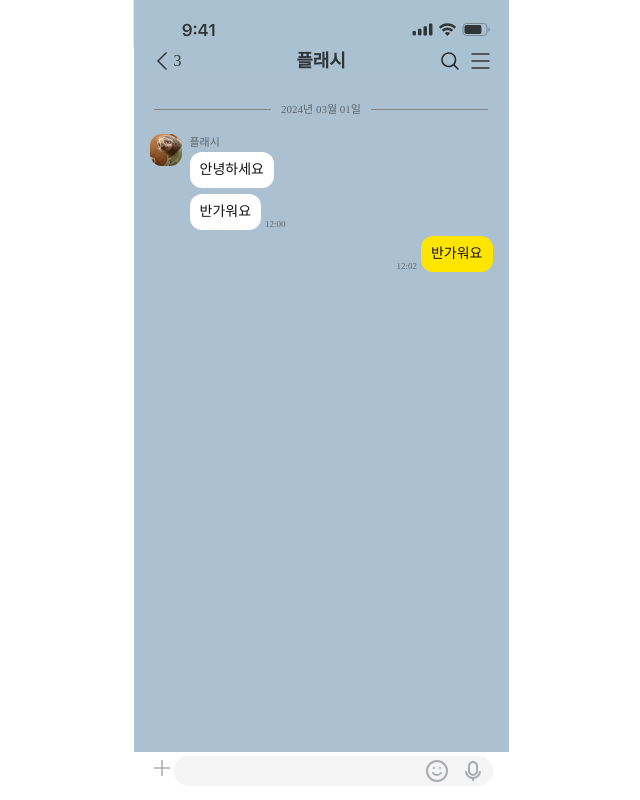
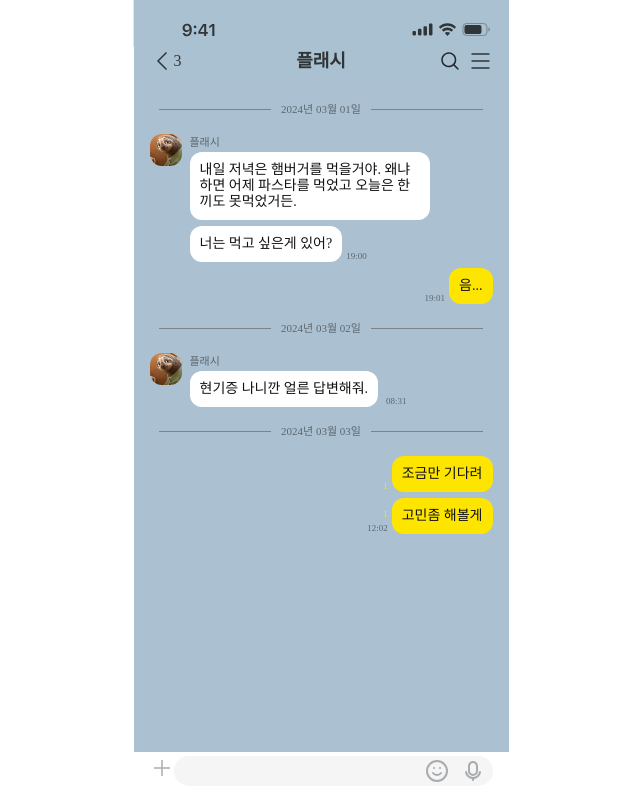
Before and after one commit to CEOS-Developers/react-messenger-19th, a React (Create React App) app: page / in a window 1280 px wide. Shown: the whole page, without its empty margins (319-959 px from the left). Built offline with nearby package versions, Linux system fonts and the light colour scheme.

Commit message:
refactor: 윈도우에서 깨짐현상 수정 refactor: DUMMYDATA 수정

```diff
--- a/src/assets/data/chattingRoomData.json
+++ b/src/assets/data/chattingRoomData.json
@@ -7,9 +7,9 @@
           "chatId": "1",
           "to": "송은수",
           "from": "플래시",
-          "content": "안녕하세요",
+          "content": "내일 저녁은 햄버거를 먹을거야. 왜냐하면 어제 파스타를 먹었고 오늘은 한끼도 못먹었거든.",
           "date": "2024-03-01",
-          "time": "12:00",
+          "time": "19:00",
           "isDisplay": false,
           "isRead": true
         },
@@ -17,9 +17,9 @@
           "chatId": "2",
           "to": "송은수",
           "from": "플래시",
-          "content": "반가워요",
+          "content": "너는 먹고 싶은게 있어?",
           "date": "2024-03-01",
-          "time": "12:00",
+          "time": "19:00",
           "isDisplay": true,
           "isRead": true
         },
@@ -27,11 +27,41 @@
           "chatId": "3",
           "to": "플래시",
           "from": "송은수",
-          "content": "반가워요",
+          "content": "음...",
           "date": "2024-03-01",
+          "time": "19:01",
+          "isDisplay": true,
+          "isRead": true
+        },
+        {
+          "chatId": "4",
+          "to": "송은수",
+          "from": "플래시",
+          "content": "현기증 나니깐 얼른 답변해줘.",
+          "date": "2024-03-02",
+          "time": "08:31",
+          "isDisplay": true,
+          "isRead": true
+        },
+        {
+          "chatId": "5",
+          "to": "플래시",
+          "from": "송은수",
+          "content": "조금만 기다려",
+          "date": "2024-03-03",
+          "time": "12:02",
+          "isDisplay": false,
+          "isRead": false
+        },
+        {
+          "chatId": "6",
+          "to": "플래시",
+          "from": "송은수",
+          "content": "고민좀 해볼게",
+          "date": "2024-03-03",
           "time": "12:02",
           "isDisplay": true,
-          "isRead": true
+          "isRead": false
         }
       ]
     }
--- a/src/pages/ChattingRoomPage/components/Chatting.tsx
+++ b/src/pages/ChattingRoomPage/components/Chatting.tsx
@@ -107,7 +107,7 @@ const DateContainer = styled.div`
   text-align: center;
   &::before {
     display: inline-block;
-    width: calc(40% - 20px);
+    width: calc(40% - 25px);
     height: 1px;
     margin: 8px 10px 8px 0;
     background-color: ${theme.colors.gray_2};
@@ -117,7 +117,7 @@ const DateContainer = styled.div`
 
   &::after {
     display: inline-block;
-    width: calc(40% - 20px);
+    width: calc(40% - 25px);
     height: 1px;
     margin: 8px 0 8px 10px;
     background-color: ${theme.colors.gray_2};
```
Also changed, not shown: src/assets/img/capture.png (added).
